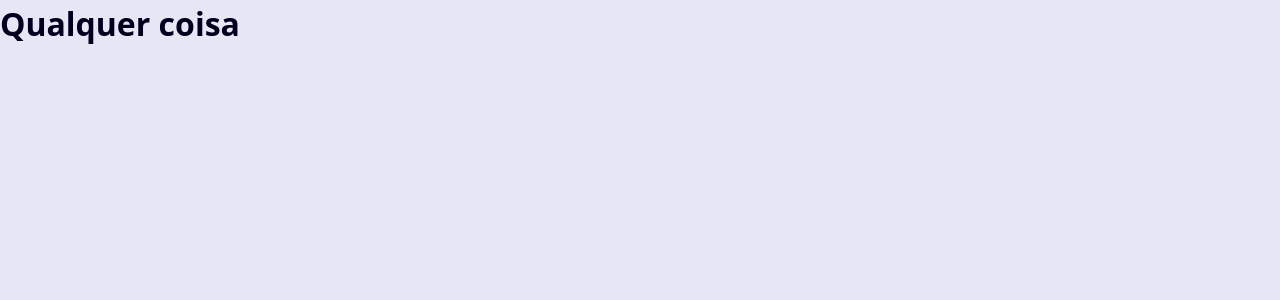
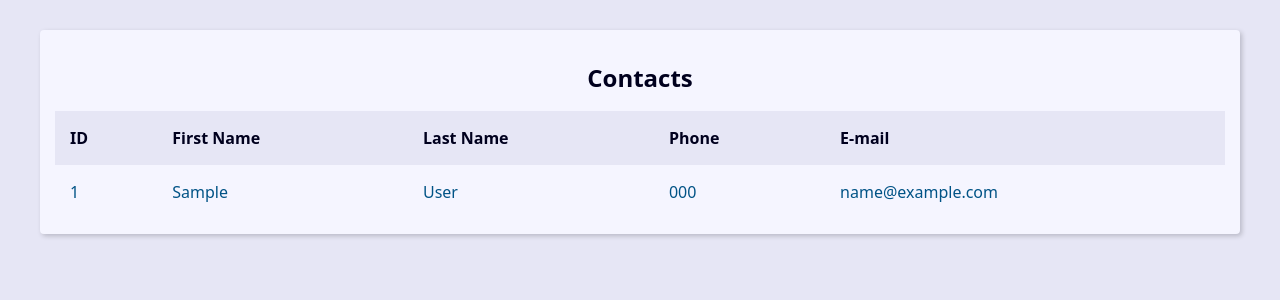
Before and after one commit to thiagoxfx/projeto_agenda_django, a Django app: page / in a window 1280 px wide. Shown: the top 300 px of the page. Run offline with Django 5.2, Linux system fonts and the light colour scheme; tables that the repository leaves empty hold one stand-in row (values such as "Sample post").

Commit message:
criação da tabela de contatos

```diff
--- a/base_templates/global/base.html
+++ b/base_templates/global/base.html
@@ -7,6 +7,8 @@
     <link rel="stylesheet" href="{% static "global/css/style.css" %}">
 </head>
 <body>
-    <h1>Qualquer coisa</h1>
+    <main class="content">
+        {% block content %}{% endblock content %}
+    </main>
 </body>
 </html>
--- a/contact/templates/contact/index.html
+++ b/contact/templates/contact/index.html
@@ -1 +1,53 @@
 {% extends "global/base.html" %}
+
+{% block content %}
+    <div class="responsive_table">
+        <table class="contacts-table">
+            <caption class="table-caption ">
+                Contacts
+            </caption>
+            <thead>
+                <tr class="table-row table-row-header">
+                    <th class="table-header">ID</th>
+                    <th class="table-header">First Name</th>
+                    <th class="table-header">Last Name</th>
+                    <th class="table-header">Phone</th>
+                    <th class="table-header">E-mail</th>
+                </tr>
+            </thead>
+            <tbody>
+                {% for contact in contacts %}
+                <tr class="table-row">
+                    <td class="table-cel">
+                        <a href="#" class="table-link">
+                            {{ contact.id }}
+                        </a>
+
+                    </td>
+                    <td class="table-cel">
+                        <a href="#" class="table-link">
+                            {{ contact.first_name }}
+                        </a>
+                    </td>
+                    <td class="table-cel">
+                        <a href="#" class="table-link">
+                            {{ contact.last_name }}
+                        </a>
+                    </td>
+                    <td class="table-cel">
+                        <a href="#" class="table-link">
+                            {{ contact.phone }}
+                        </a>
+                    </td>
+                    <td class="table-cel">
+                        <a href="#" class="table-link">
+                            {{ contact.email }}
+                        </a>
+                    </td>
+                </tr>
+                {% endfor %}
+            </tbody>
+        </table>
+
+    </div>
+{% endblock content %}
--- a/contact/views/contact_views.py
+++ b/contact/views/contact_views.py
@@ -1,8 +1,14 @@
 from django.shortcuts import render
-
+from contact.models import Contact
 
 def index(request):
+    contacts = Contact.objects.all()
+    context = {
+        'contacts': contacts,
+    }
+
     return render(
         request,
         'contact/index.html',
+        context
     )
```
